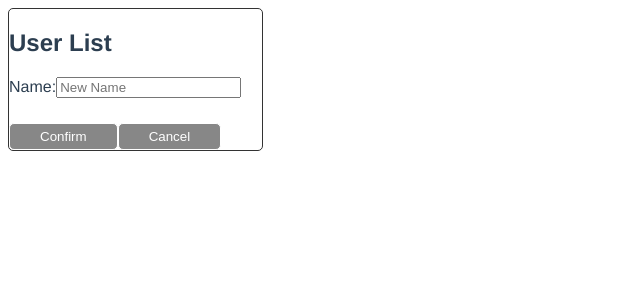
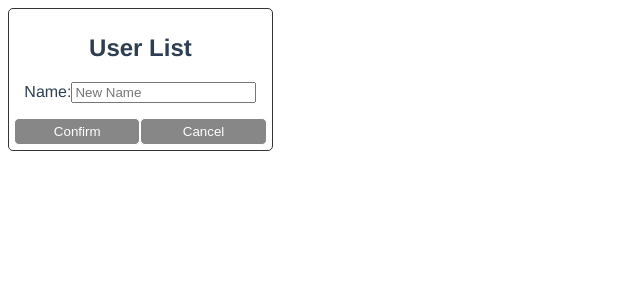
Before and after one commit to TyrangYang/awesome-bill-recorder, a Vue app: page / in a window 1280 px wide. Both pictures are taken after a click on the button "ADD". Shown: the top 300 px of the page, without its empty margins (0-640 px from the left). Built offline with nearby package versions, Linux system fonts and the light colour scheme; what vue-uuid would draw is missing.

Commit message:
package.json

```diff
--- a/package.json
+++ b/package.json
@@ -5,7 +5,8 @@
     "scripts": {
         "serve": "vue-cli-service serve",
         "build": "vue-cli-service build",
-    "lint": "vue-cli-service lint"
+        "lint": "vue-cli-service lint",
+        "clean": "rm -rf node_modules"
     },
     "dependencies": {
         "core-js": "^3.6.4",
--- a/src/components/User.vue
+++ b/src/components/User.vue
@@ -5,8 +5,8 @@
             <p>{{ user.name }}</p>
             <button class="del" @click="$emit('del-user', user.id)">x</button>
         </div>
-        <!-- @submit="createUser" -->
-        <div v-show="adding">
+        <!-- @submit.prevent="createUser" -->
+        <form @submit.prevent="createUser" v-show="adding">
             <label for="new-user-text-box">Name:</label>
             <input
                 type="text"
@@ -14,12 +14,12 @@
                 v-model="newUserName"
                 placeholder="New Name"
             />
-            <!-- <input type="submit" value="Confirm" class="btn" /> -->
-            <button @click="createUser" class="btn">Confirm</button>
-            <button class="btn" @click="addingUser" v-show="adding">
+            <input type="submit" value="Confirm" class="btn" />
+            <!-- <button @click="createUser" class="btn">Confirm</button> -->
+            <button class="btn" @click.prevent="addingUser" v-show="adding">
                 Cancel
             </button>
-        </div>
+        </form>
 
         <button class="btn" @click="addingUser" v-show="!adding">ADD</button>
     </div>
@@ -48,6 +48,8 @@ export default {
             };
 
             this.$emit('add-user', newUser);
+            // cleanup
+            this.newUserName = '';
             this.addingUser();
         },
     },
@@ -59,20 +61,23 @@ export default {
     width: 20%;
     border: 1px solid #333;
     border-radius: 5px;
-    /* text-align: center; */
+    padding: 5px;
+    text-align: center;
 }
 .one-name {
     display: flex;
     justify-content: space-between;
+    padding: 3px;
 }
 .btn {
     display: inline-block;
+    width: 50%;
     padding: 5px 30px;
     background: #555;
     color: #fff;
     border: 1px #fff solid;
     border-radius: 5px;
-    margin-top: 25px;
+    margin-top: 15px;
     opacity: 0.7;
 }
 li {
```
Also changed, not shown: src/components/Uuid.vue (deleted, +0 -26 lines). Lines whose indentation alone changed are shown as unchanged.
